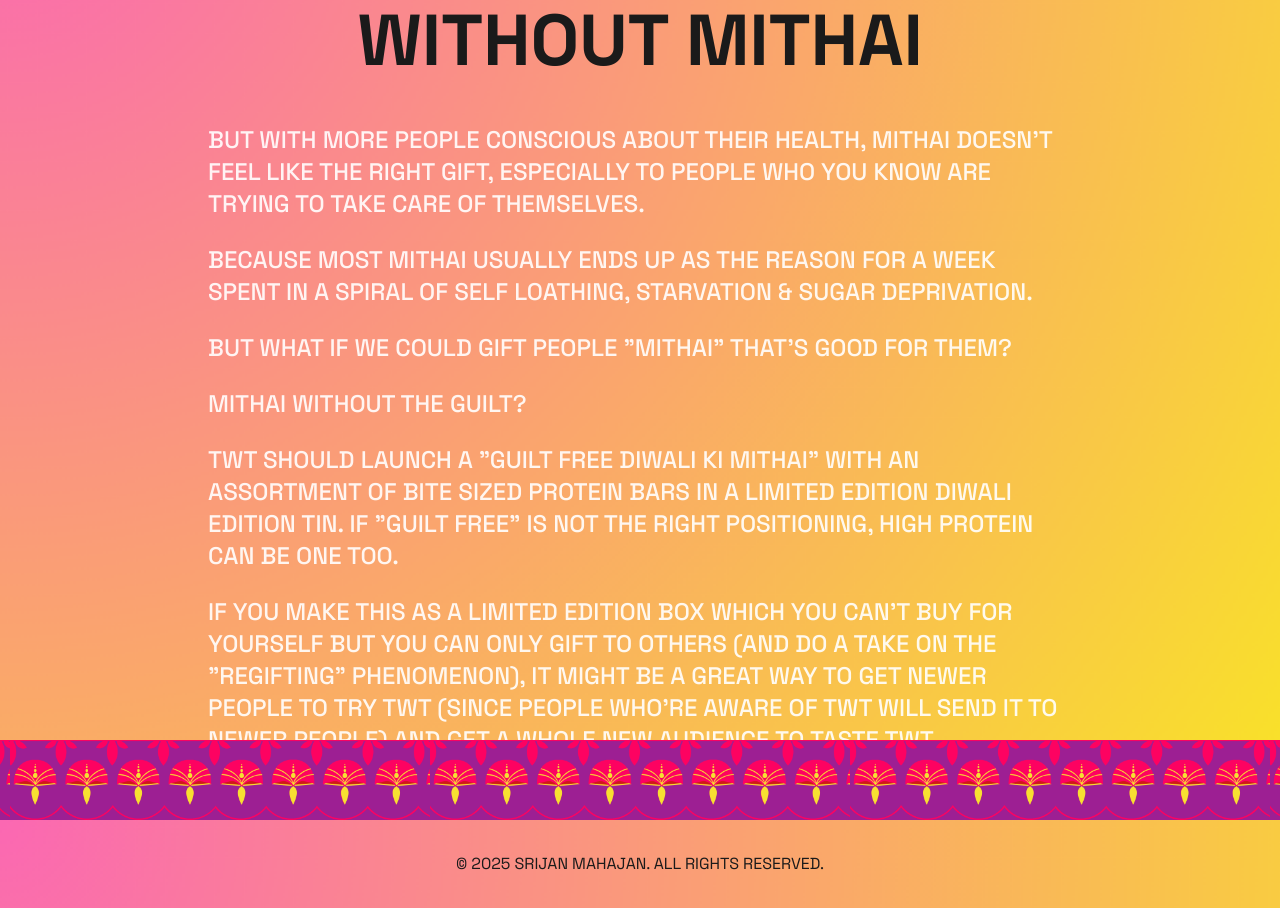
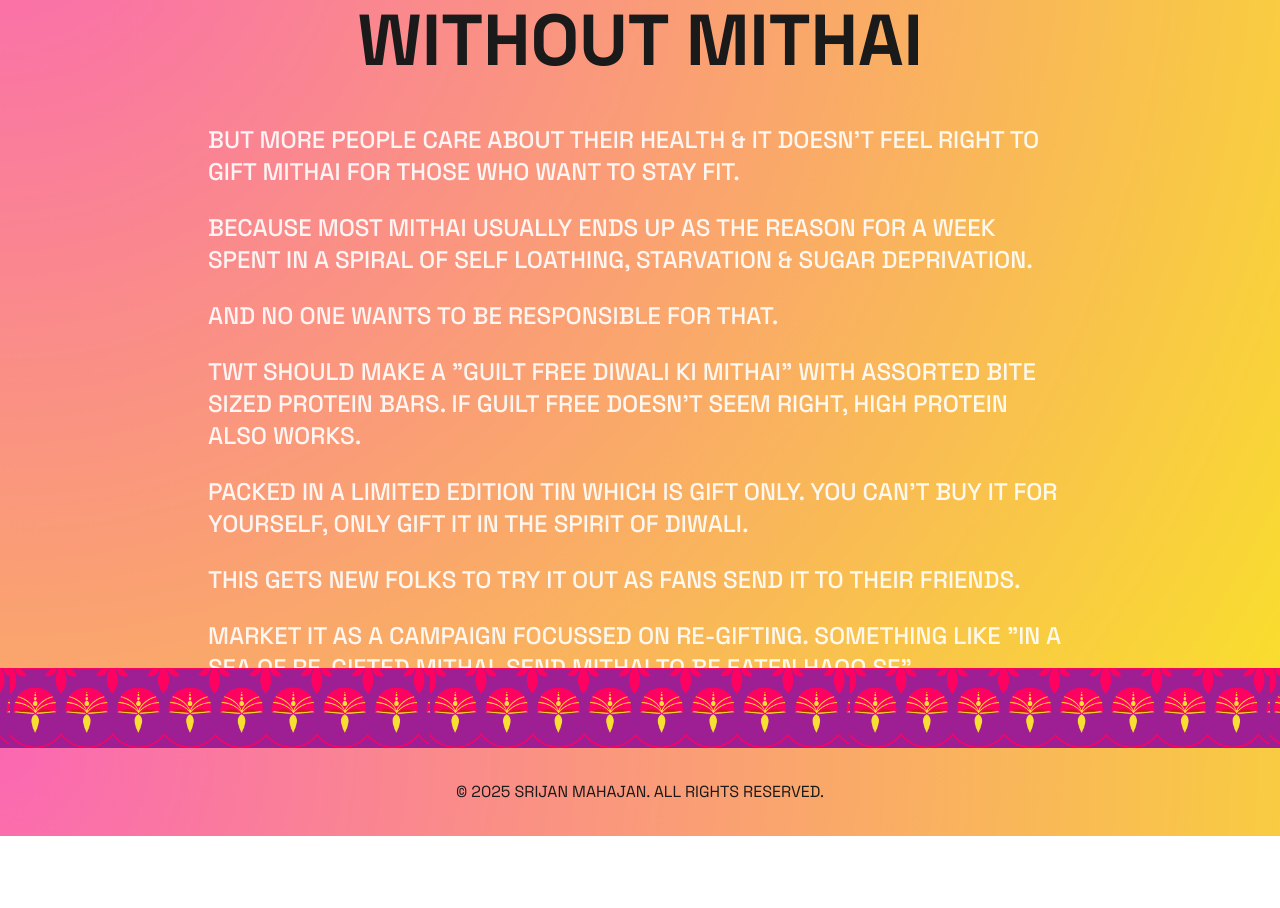
Before and after one commit to srijanm/vivid-fold-canvas, a React (Vite) app: page / in a window 1280 px wide. Shown: the part 3100-4008 px from the top of the page. After the commit the page ends 3936 px from the top, so only its background shows below. Built offline with nearby package versions, Linux system fonts and the light colour scheme; the HTML template or start-up script is replaced by a standard one; a web font is replaced by a local one.

Commit message:
Update third fold text

```diff
--- a/src/pages/Index.tsx
+++ b/src/pages/Index.tsx
@@ -147,17 +147,19 @@ const Index = () => {
             Diwali doesn't Diwali without mithai
           </h2>
           <div className="space-y-4 md:space-y-6 text-lg md:text-xl lg:text-2xl text-background/90 font-medium leading-relaxed uppercase px-2">
-            <p>But with more people conscious about their health, mithai doesn't feel like the right gift, especially to people who you know are trying to take care of themselves.</p>
+            <p>But more people care about their health & it doesn't feel right to gift mithai for those who want to stay fit.</p>
 
             <p>Because most mithai usually ends up as the reason for a week spent in a spiral of self loathing, starvation & sugar deprivation.</p>
 
-            <p>But what if we could gift people "mithai" that's good for them?</p>
+            <p>And no one wants to be responsible for that.</p>
 
-            <p>Mithai without the guilt?</p>
+            <p>TWT should make a "Guilt Free Diwali ki mithai" with assorted bite sized protein bars. If Guilt Free doesn't seem right, High Protein also works.</p>
 
-            <p>TWT should launch a "Guilt Free Diwali ki Mithai" with an assortment of bite sized protein bars in a limited edition Diwali edition tin. If "guilt free" is not the right positioning, high protein can be one too.</p>
+            <p>Packed in a limited edition tin which is gift only. You can't buy it for yourself, only gift it in the spirit of Diwali.</p>
 
-            <p>If you make this as a limited edition box which you can't buy for yourself but you can only gift to others (and do a take on the "regifting" phenomenon), it might be a great way to get newer people to try TWT (since people who're aware of TWT will send it to newer people) and get a whole new audience to taste TWT.</p>
+            <p>This gets new folks to try it out as fans send it to their friends.</p>
+
+            <p>Market it as a campaign focussed on re-gifting. Something like "in a sea of re-gifted mithai, send mithai to be eaten haqq se".</p>
           </div>
         </div>
 
```
